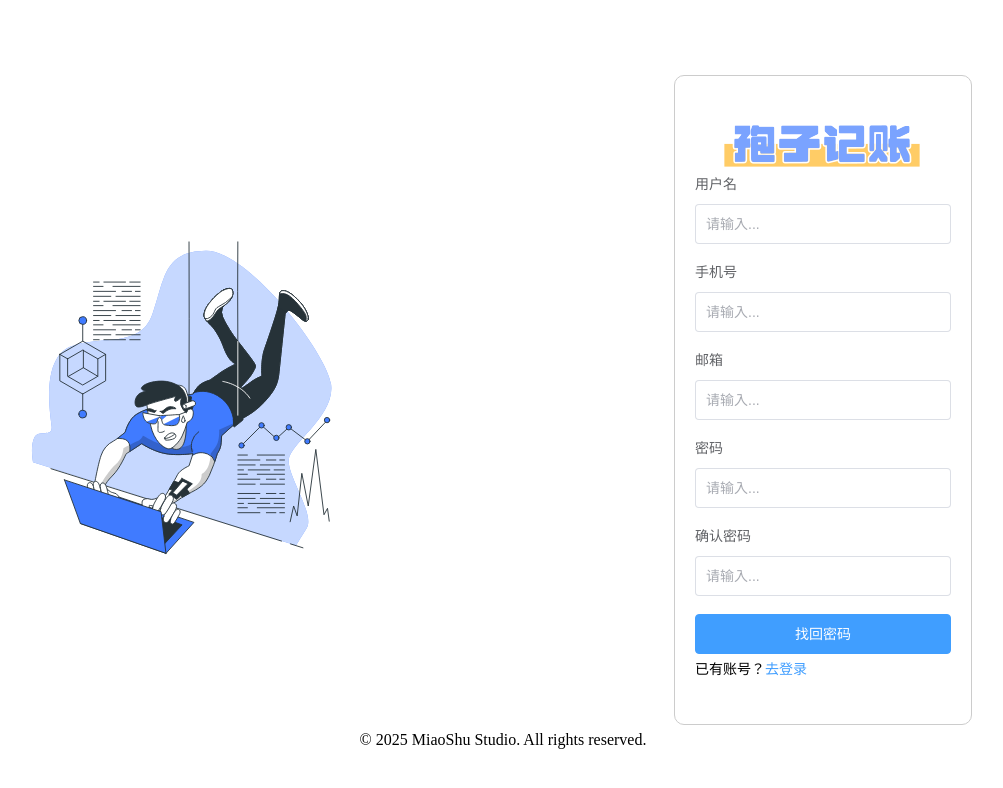
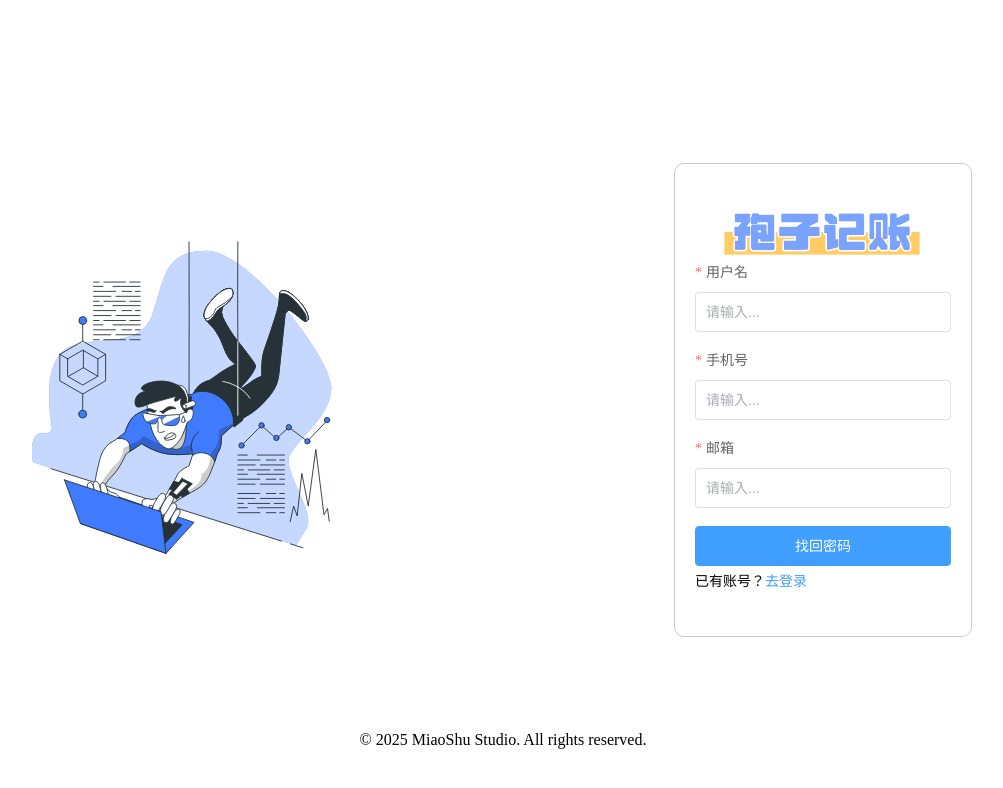
Before and after one commit to MiaoShuYo/SporeAccountingWeb, a Vue app: page / in a window 1280 px wide. Both pictures are taken after a click on the link "忘记密码". Shown: the top 788 px of the page, without its empty margins (137-1140 px from the left). Built offline with nearby package versions, Linux system fonts and the light colour scheme.

Commit message:
找回密码功能完成

```diff
--- /dev/null
+++ b/src/Interface/login.ts
@@ -0,0 +1,22 @@
+export interface Login {
+    username: string;
+    password: string;
+}
+
+export interface LoginResponse {
+    token: string;
+    refreshToken: string;
+}
+
+export interface Register {
+    userName: string;
+    password: string;
+    rePassword: string;
+    phoneNumber: string;
+    email: string;
+}
+export interface RetrievePassword {
+    userName: string;
+    phoneNumber: string;
+    email: string;
+}
--- /dev/null
+++ b/src/Interface/response.ts
@@ -0,0 +1,5 @@
+export interface Response<T> {
+    statusCode: number;
+    errorMessage: string;
+    data: T;
+}
--- a/src/components/login/Login.vue
+++ b/src/components/login/Login.vue
@@ -1,21 +1,19 @@
 <script setup lang="ts">
 import {ref, defineEmits, inject, reactive} from "vue";
-import type {FormRules, FormInstance} from "element-plus";
+import {type FormRules, type FormInstance, ElMessage} from "element-plus";
+import type {Login,LoginResponse} from '../../Interface/login.ts'
+import type {Response} from "../../Interface/response.ts";
 
 const emit = defineEmits(['switch']);
 const axios: any = inject('axios')
 
-interface LoginData {
-  username: string;
-  password: string;
-}
 
 const ruleLoginRef = ref<FormInstance>()
-const loginData = reactive<LoginData>({
+const loginData = reactive<Login>({
   username: '',
   password: ''
 })
-const rules = reactive<FormRules<LoginData>>({
+const rules = reactive<FormRules<Login>>({
   username: [
     {required: true, message: '用户名不能为空', trigger: 'blur'}
   ],
@@ -27,7 +25,12 @@ const login = (formEl: FormInstance | undefined) => {
   if (!formEl) return
   formEl.validate().then(() => {
     axios.get(import.meta.env.VITE_API_BASE_URL + '/api/SysUser/Login/' + loginData.username + '/' + loginData.password).then((res: any) => {
-      console.log(res);
+      const response: Response<LoginResponse> = res.data;
+      if (response.statusCode === 200) {
+        console.log(response.data);
+      } else {
+        ElMessage.error(response.errorMessage)
+      }
     }).catch((err: any) => {
       console.log(err);
     });
--- a/src/components/login/Register.vue
+++ b/src/components/login/Register.vue
@@ -1,17 +1,11 @@
 <script setup lang="ts">
 import {ref, defineEmits, reactive, inject} from "vue";
-import type {FormInstance, FormRules} from "element-plus";
+import {ElMessage, type FormInstance, type FormRules} from "element-plus";
+import type {Register} from "../../Interface/login.ts";
+import type {Response} from "../../Interface/response.ts";
 
 const emit = defineEmits(['switch']);
 const axios: any = inject('axios')
-
-interface Register {
-  userName: string;
-  password: string;
-  rePassword: string;
-  phoneNumber: string;
-  email: string;
-}
 
 const ruleRegisterRef = ref<FormInstance>()
 const registerData = reactive<Register>({
@@ -53,7 +47,12 @@ const register = (formEl: FormInstance | undefined) => {
   if (!formEl) return
   formEl.validate().then(() => {
     axios.post(import.meta.env.VITE_API_BASE_URL + '/api/SysUser/Register', registerData).then((res: any) => {
-      console.log(res);
+      const response: Response<boolean> = res.data;
+      if (response.statusCode === 200) {
+        emit('switch', "login");
+      } else {
+        ElMessage.error(response.errorMessage)
+      }
     }).catch((err: any) => {
       console.log(err);
     });
@@ -72,7 +71,7 @@ const toLogin = () => {
     </div>
     <el-form ref="ruleRegisterRef"
              :model="registerData"
-             :rules="rules" l
+             :rules="rules"
              label-position="top"
              status-icon>
       <el-form-item label="用户名" prop="userName">
--- a/src/components/login/RetrievePassword.vue
+++ b/src/components/login/RetrievePassword.vue
@@ -1,17 +1,52 @@
 <script setup lang="ts">
-import {ref, defineEmits} from "vue";
+import {ref, defineEmits, reactive, inject} from "vue";
+import {ElMessage, type FormInstance, type FormRules} from "element-plus";
+import type {RetrievePassword} from "../../Interface/login.ts";
+import type {Response} from "../../Interface/response.ts";
 
 const emit = defineEmits(['switch']);
-const loginData = ref({
-  username: '',
-  password: '',
-  rePassword: ''
-});
-const retrievePassword = () => {
-  console.log('Login');
+const axios: any = inject('axios')
+
+const ruleRetrievePasswordRef = ref<FormInstance>()
+const retrievePasswordForm = reactive<RetrievePassword>({
+  userName: '',
+  phoneNumber: '',
+  email: ''
+})
+const rules = reactive<FormRules<RetrievePassword>>({
+  userName: [
+    {required: true, message: '用户名不能为空', trigger: 'blur'}
+  ],
+  phoneNumber: [
+    {required: true, message: '手机号不能为空', trigger: 'blur'},
+    {pattern: /^1[3456789]\d{9}$/, message: '手机号格式不正确', trigger: 'blur'}
+  ],
+  email: [
+    {required: true, message: '邮箱不能为空', trigger: 'blur'},
+    {type: 'email', message: '邮箱格式不正确', trigger: 'blur'}
+  ]
+})
+const retrievePassword = (formEl: FormInstance | undefined) => {
+  if (!formEl) return
+  formEl.validate().then(() => {
+    axios.get(import.meta.env.VITE_API_BASE_URL + '/api/SysUser/RetrievePassword/' + retrievePasswordForm.userName
+        + '/' + retrievePasswordForm.email + '/' + retrievePasswordForm.phoneNumber).then((res: any) => {
+      const response: Response<String> = res.data;
+      if (response.statusCode === 200) {
+        ElMessage.success("您的新密码是：" + response.data);
+        emit('switch', "login");
+      } else {
+        ElMessage.error(response.errorMessage)
+      }
+    }).catch((err: any) => {
+      console.log(err);
+    });
+  }).catch(() => {
+    return
+  })
 }
 const toLogin = () => {
-  emit('switch',"login");
+  emit('switch', "login");
 }
 </script>
 <template>
@@ -19,29 +54,25 @@ const toLogin = () => {
     <div style="text-align: center">
       <img src="../../assets/logo.png" style="width:200px;height: 49px; max-height: 100%;" alt="Login Image">
     </div>
-    <el-form :model="loginData" label-position="top">
-      <el-form-item label="用户名">
-        <el-input style="height:40px;line-height: 40px " v-model="loginData.username"
+    <el-form ref="ruleRetrievePasswordRef"
+             :rules="rules"
+             :model="retrievePasswordForm"
+             label-position="top"
+             status-icon>
+      <el-form-item label="用户名" prop="userName">
+        <el-input style="height:40px;line-height: 40px " v-model="retrievePasswordForm.userName" type="text"
                   placeholder="请输入..."></el-input>
       </el-form-item>
-      <el-form-item label="手机号">
-        <el-input style="height:40px;line-height: 40px " v-model="loginData.rePassword" type="password"
+      <el-form-item label="手机号" prop="phoneNumber">
+        <el-input style="height:40px;line-height: 40px " v-model="retrievePasswordForm.phoneNumber" type="text"
                   placeholder="请输入..."></el-input>
       </el-form-item>
-      <el-form-item label="邮箱">
-        <el-input style="height:40px;line-height: 40px " v-model="loginData.rePassword" type="text"
-                  placeholder="请输入..."></el-input>
-      </el-form-item>
-      <el-form-item label="密码">
-        <el-input style="height:40px;line-height: 40px " v-model="loginData.password" type="password"
-                  placeholder="请输入..."></el-input>
-      </el-form-item>
-      <el-form-item label="确认密码">
-        <el-input style="height:40px;line-height: 40px " v-model="loginData.rePassword" type="password"
+      <el-form-item label="邮箱" prop="email">
+        <el-input style="height:40px;line-height: 40px " v-model="retrievePasswordForm.email" type="text"
                   placeholder="请输入..."></el-input>
       </el-form-item>
       <el-form-item>
-        <el-button type="primary" style="width: 100%;height:40px;line-height: 40px" @click="retrievePassword">找回密码
+        <el-button type="primary" style="width: 100%;height:40px;line-height: 40px" @click="retrievePassword(ruleRetrievePasswordRef)">找回密码
         </el-button>
         <label>已有账号？</label>
         <el-link :underline="false" type="primary" v-on:click="toLogin">去登录</el-link>
```
